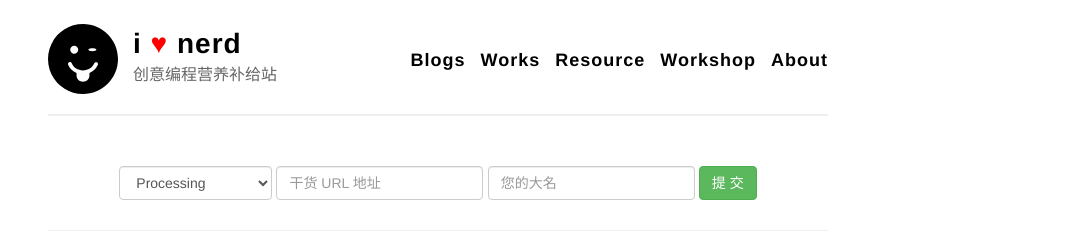
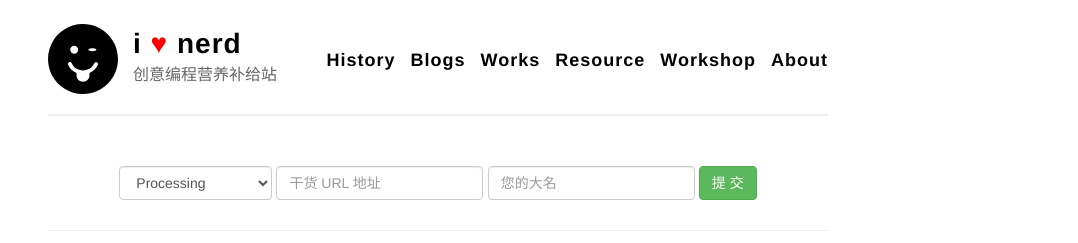
Before and after one commit to onlylemi/inerd, a Jekyll site: the page built from index.html, in a window 1280 px wide and 900 px high. Shown: the top 243 px of the window, without its empty margins (202-1280 px from the left). Built offline with Jekyll 4.4.1, drawn with Linux system fonts in a browser that asks for light colours; nearby versions of some CDN libraries; comment, search, counter and statistics services are not loaded.

Commit message:
update menu

```diff
--- a/_layouts/default.html
+++ b/_layouts/default.html
@@ -32,6 +32,7 @@
             </div>
 
             <nav>
+                <a href="{{ site.baseurl }}/history/">History</a>
                 <a href="{{ site.baseurl }}/blogs/">Blogs</a>
                 <a href="{{ site.baseurl }}/works/">Works</a>
                 <a href="{{ site.baseurl }}/resource/">Resource</a>
```
